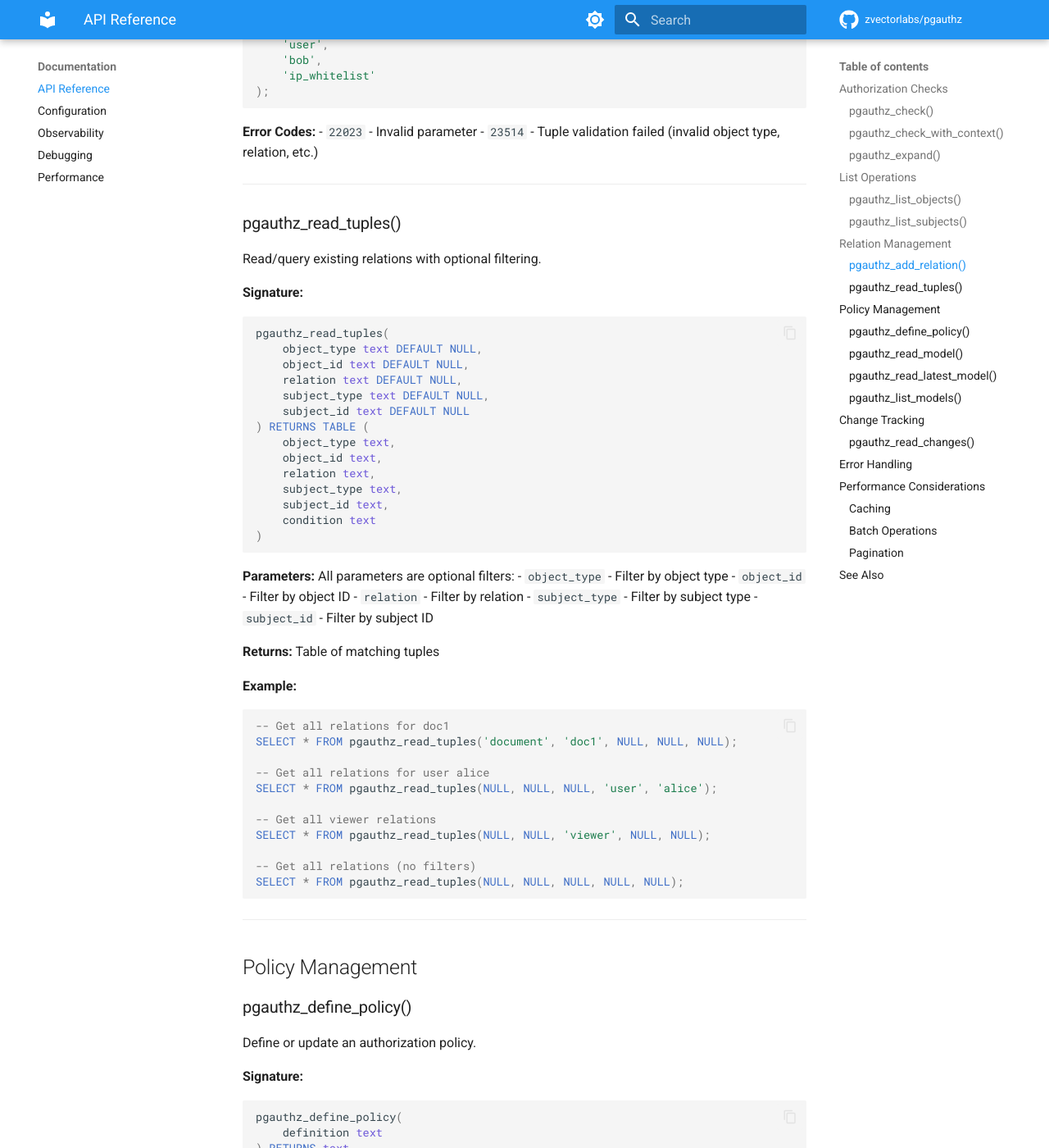
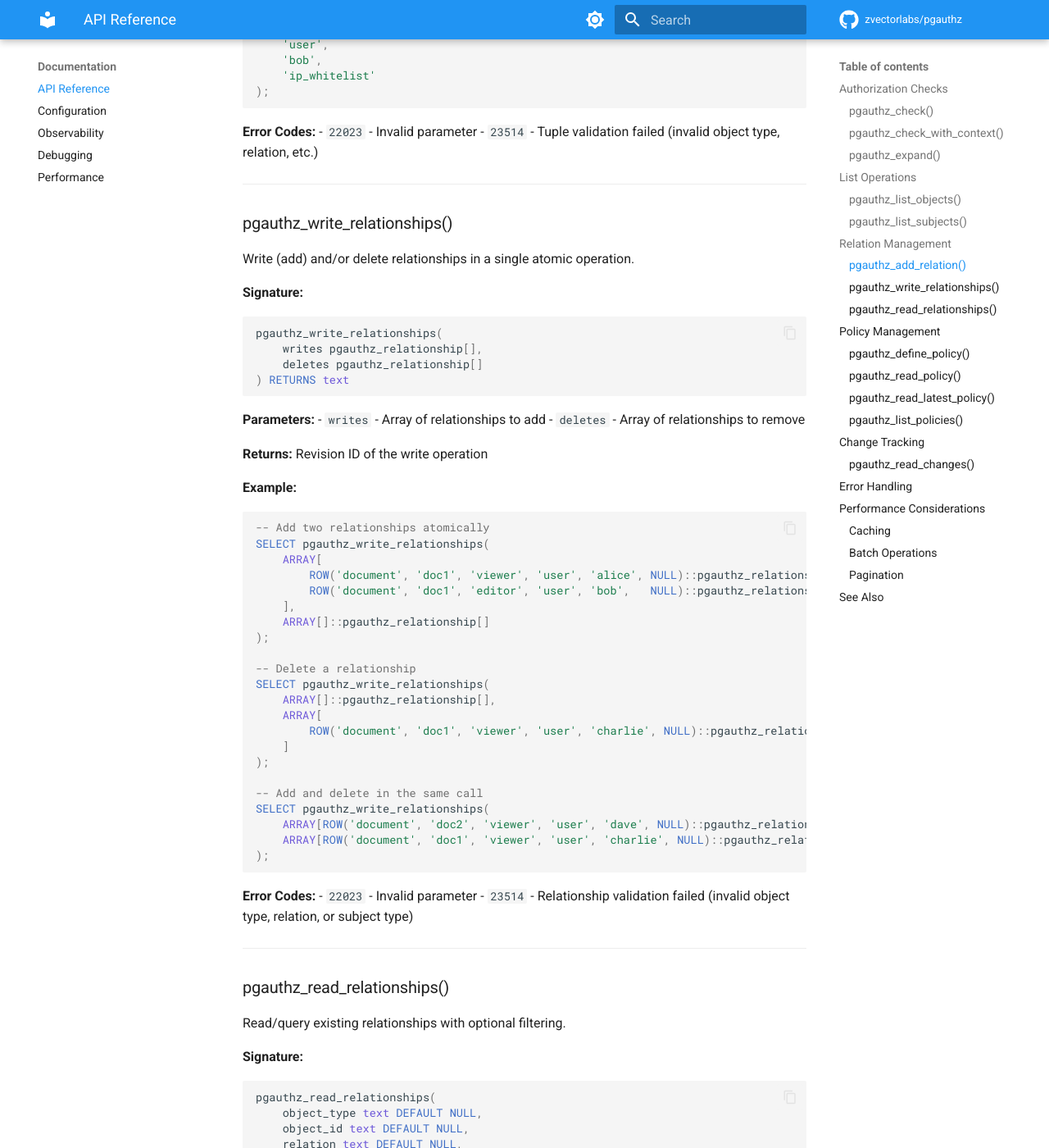
Before and after one commit to zvectorlabs/pgauthz, an MkDocs documentation site: the page built from docs/api-reference.md, in a window 1280 px wide and 1400 px high, scrolled down 4702 px. Shown: the whole window at 82% size. Built offline with MkDocs 1.6.1 and Material for MkDocs 9.7.7, drawn with Linux system fonts in a browser that asks for light colours; comment, search, counter and statistics services are not loaded; the version menu is left out; some of the changed text lies outside the part shown.

Commit message:
docs: updated documentation to align Policy, Relationships & Checks

````diff
--- a/docs/api-reference.md
+++ b/docs/api-reference.md
@@ -252,13 +252,63 @@ SELECT pgauthz_add_relation(
 
 ---
 
-### pgauthz_read_tuples()
+### pgauthz_write_relationships()
 
-Read/query existing relations with optional filtering.
+Write (add) and/or delete relationships in a single atomic operation.
 
 **Signature:**
 ```sql
-pgauthz_read_tuples(
+pgauthz_write_relationships(
+    writes pgauthz_relationship[],
+    deletes pgauthz_relationship[]
+) RETURNS text
+```
+
+**Parameters:**
+- `writes` - Array of relationships to add
+- `deletes` - Array of relationships to remove
+
+**Returns:** Revision ID of the write operation
+
+**Example:**
+```sql
+-- Add two relationships atomically
+SELECT pgauthz_write_relationships(
+    ARRAY[
+        ROW('document', 'doc1', 'viewer', 'user', 'alice', NULL)::pgauthz_relationship,
+        ROW('document', 'doc1', 'editor', 'user', 'bob',   NULL)::pgauthz_relationship
+    ],
+    ARRAY[]::pgauthz_relationship[]
+);
+
+-- Delete a relationship
+SELECT pgauthz_write_relationships(
+    ARRAY[]::pgauthz_relationship[],
+    ARRAY[
+        ROW('document', 'doc1', 'viewer', 'user', 'charlie', NULL)::pgauthz_relationship
+    ]
+);
+
+-- Add and delete in the same call
+SELECT pgauthz_write_relationships(
+    ARRAY[ROW('document', 'doc2', 'viewer', 'user', 'dave', NULL)::pgauthz_relationship],
+    ARRAY[ROW('document', 'doc1', 'viewer', 'user', 'charlie', NULL)::pgauthz_relationship]
+);
+```
+
+**Error Codes:**
+- `22023` - Invalid parameter
+- `23514` - Relationship validation failed (invalid object type, relation, or subject type)
+
+---
+
+### pgauthz_read_relationships()
+
+Read/query existing relationships with optional filtering.
+
+**Signature:**
+```sql
+pgauthz_read_relationships(
     object_type text DEFAULT NULL,
     object_id text DEFAULT NULL,
     relation text DEFAULT NULL,
@@ -278,25 +328,25 @@ pgauthz_read_tuples(
 All parameters are optional filters:
 - `object_type` - Filter by object type
 - `object_id` - Filter by object ID
-- `relation` - Filter by relation
+- `relation` - Filter by relation name
 - `subject_type` - Filter by subject type
 - `subject_id` - Filter by subject ID
 
-**Returns:** Table of matching tuples
+**Returns:** Table of matching relationships
 
 **Example:**
 ```sql
--- Get all relations for doc1
-SELECT * FROM pgauthz_read_tuples('document', 'doc1', NULL, NULL, NULL);
+-- Get all relationships for doc1
+SELECT * FROM pgauthz_read_relationships('document', 'doc1', NULL, NULL, NULL);
 
--- Get all relations for user alice
-SELECT * FROM pgauthz_read_tuples(NULL, NULL, NULL, 'user', 'alice');
+-- Get all relationships for user alice
+SELECT * FROM pgauthz_read_relationships(NULL, NULL, NULL, 'user', 'alice');
 
--- Get all viewer relations
-SELECT * FROM pgauthz_read_tuples(NULL, NULL, 'viewer', NULL, NULL);
+-- Get all viewer relationships
+SELECT * FROM pgauthz_read_relationships(NULL, NULL, 'viewer', NULL, NULL);
 
--- Get all relations (no filters)
-SELECT * FROM pgauthz_read_tuples(NULL, NULL, NULL, NULL, NULL);
+-- Get all relationships (no filters)
+SELECT * FROM pgauthz_read_relationships(NULL, NULL, NULL, NULL, NULL);
 ```
 
 ---
@@ -317,7 +367,7 @@ pgauthz_define_policy(
 **Parameters:**
 - `definition` - Policy definition in pgauthz schema language
 
-**Returns:** Model ID of the created policy
+**Returns:** Policy ID of the created policy
 
 **Example:**
 ```sql
@@ -361,14 +411,14 @@ condition <condition_name>(<params>) {
 
 ---
 
-### pgauthz_read_model()
+### pgauthz_read_policy()
 
 Read a specific authorization policy by ID.
 
 **Signature:**
 ```sql
-pgauthz_read_model(
-    model_id text
+pgauthz_read_policy(
+    policy_id text
 ) RETURNS TABLE (
     id text,
     definition text
@@ -376,27 +426,27 @@ pgauthz_read_model(
 ```
 
 **Parameters:**
-- `model_id` - ID of the policy to read
+- `policy_id` - ID of the policy to read
 
 **Returns:** Table with policy ID and definition
 
 **Example:**
 ```sql
-SELECT * FROM pgauthz_read_model('01HQZX...');
+SELECT * FROM pgauthz_read_policy('01HQZX...');
 ```
 
 **Error Codes:**
-- `02000` - Model not found
+- `02000` - Policy not found
 
 ---
 
-### pgauthz_read_latest_model()
+### pgauthz_read_latest_policy()
 
 Read the most recently defined authorization policy.
 
 **Signature:**
 ```sql
-pgauthz_read_latest_model() RETURNS TABLE (
+pgauthz_read_latest_policy() RETURNS TABLE (
     id text,
     definition text
 )
@@ -406,21 +456,21 @@ pgauthz_read_latest_model() RETURNS TABLE (
 
 **Example:**
 ```sql
-SELECT * FROM pgauthz_read_latest_model();
+SELECT * FROM pgauthz_read_latest_policy();
 ```
 
 **Error Codes:**
-- `02000` - No models found
+- `02000` - No policies found
 
 ---
 
-### pgauthz_list_models()
+### pgauthz_list_policies()
 
 List all authorization policies with pagination.
 
 **Signature:**
 ```sql
-pgauthz_list_models(
+pgauthz_list_policies(
     page_size integer DEFAULT 100,
     continuation_token text DEFAULT NULL
 ) RETURNS TABLE (
@@ -438,10 +488,10 @@ pgauthz_list_models(
 **Example:**
 ```sql
 -- List first 10 policies
-SELECT * FROM pgauthz_list_models(10, NULL);
+SELECT * FROM pgauthz_list_policies(10, NULL);
 
 -- Get next page
-SELECT * FROM pgauthz_list_models(10, 'cursor_token_here');
+SELECT * FROM pgauthz_list_policies(10, 'cursor_token_here');
 ```
 
 ---
````
Also changed, not shown: README.md (+2 -2 lines), docs/debugging.md (+10 -10 lines), docs/examples/basic-authorization.md (+7 -15 lines), docs/policy-management.md (+1 -1 lines), docs/quickstart.md (+6 -6 lines), 2 other files.
